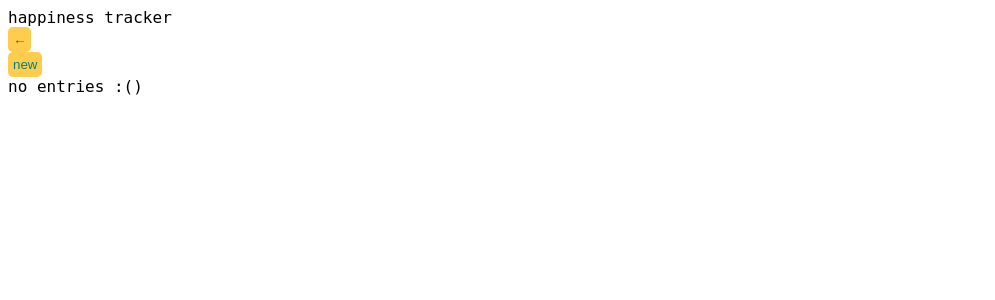
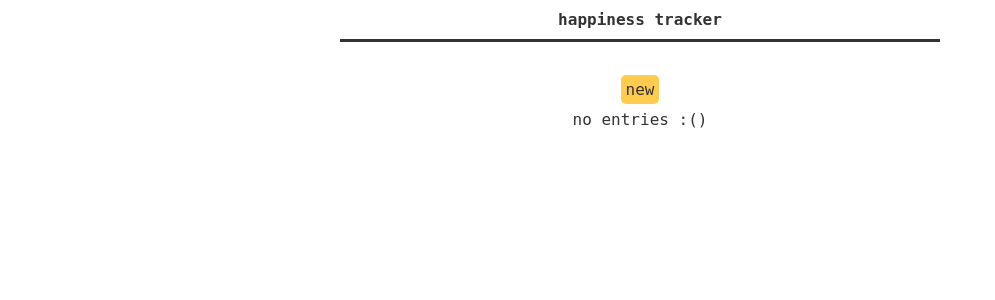
Before and after one commit to eliseduverdier/happiness-tracker, a Django app: page /tracker/ in a window 1280 px wide. Shown: the top 300 px of the page, without its empty margins (0-995 px from the left). Run offline with Django 4.2, Linux system fonts and the light colour scheme; data that the repository does not hold is empty.

Commit message:
feat ✨: add SCSS and better UX

```diff
--- a/tracker/static/css/forms.css
+++ /dev/null
@@ -1,35 +0,0 @@
-input[type="radio"] {
-  display: none;
-}
-input[type="radio"] + label {
-  font-size: 22px;
-  padding: 0 5px;
-}
-input[type="radio"]:checked + label {
-  background: #ffcc4d;
-  border: #eeae0b 1px solid;
-  border-radius: 5px;
-}
-div.form.score-item {
-  display: inline;
-}
-
-textarea,
-input {
-  background: white;
-  border: #eeae0b 1px solid;
-}
-
-textarea:focus,
-input:focus,
-textarea:focus-visible,
-input:focus-visible {
-  outline: #ffcc4d 3px solid;
-}
-
-button {
-  border: 0;
-  background: #ffcc4d;
-  padding: 5px;
-  border-radius: 5px;
-}
--- a/tracker/static/css/main.css
+++ /dev/null
@@ -1,11 +0,0 @@
-@import url("forms.css");
-@import url("entry_positions.css");
-
-body {
-  font: normal normal 16px "monospace";
-}
-
-a {
-  color: teal;
-  text-decoration: none;
-}
--- /dev/null
+++ b/tracker/static/scss/forms.scss
@@ -0,0 +1,63 @@
+input[type="radio"] {
+  display: none;
+  & + label {
+    font-size: 80px;
+    padding: 0 5px;
+
+    @media screen and (max-width: 600px) {
+      & {
+        font-size: 13vw;
+        padding: 0;
+      }
+    }
+
+
+  }
+  &:checked + label {
+    background: $primary;
+    border: $primary 1px solid;
+    border-radius: 5px;
+  }
+}
+div.form.score-item {
+  display: inline;
+}
+
+
+
+
+textarea,
+input {
+  width: 100%;
+  background: white;
+  color: $dark;
+  border: $primary 3px solid;
+  margin: 10px 0;
+  margin-right: 10px;
+}
+
+textarea:focus,
+input:focus,
+textarea:focus-visible,
+input:focus-visible {
+  background: $primary;
+  outline: 0;
+
+}
+
+button, input[type="submit"] {
+  border: 0;
+  background: $primary;
+  padding: 5px;
+  border-radius: 5px;
+
+  &:hover,
+  &:focus {
+    background: darken($primary, 10%);
+  }
+
+  &:active {
+    background: $accent;
+    color: $primary;
+  }
+}
--- /dev/null
+++ b/tracker/static/scss/layout.scss
@@ -0,0 +1,27 @@
+body {
+  margin: 0 auto;
+  max-width: 600px;
+}
+
+fieldset {
+  border: 0;
+  margin: 0;
+  padding: 0;
+}
+
+
+// HEADER
+header {
+  font-weight: bold;
+  text-align: center;
+  padding: 10px;
+  border-bottom: 3px solid;
+}
+
+main {
+  margin: 30px;
+}
+
+div#canvas {
+  overflow-y: scroll;
+}
--- /dev/null
+++ b/tracker/static/scss/main.css
@@ -0,0 +1,41 @@
+html { box-sizing: border-box; }
+
+*, *:before, *:after { box-sizing: inherit; }
+
+body { font: normal normal 16px "monospace"; color: #333; text-align: center; }
+
+h1, h2, h3, h4, h5, h6, div, input, ul, li, textarea, p, button { font-size: normal; font-weight: normal; text-align: center; margin: 3px; padding: 0; font: normal normal 16px "monospace"; color: #333; }
+
+a { color: #333; text-decoration: none; }
+
+header { font-weight: bold; }
+
+input[type="radio"] { display: none; }
+
+input[type="radio"] + label { font-size: 80px; padding: 0 5px; }
+
+@media screen and (max-width: 600px) { input[type="radio"] + label { font-size: 13vw; padding: 0; } }
+
+input[type="radio"]:checked + label { background: #ffcc4d; border: #ffcc4d 1px solid; border-radius: 5px; }
+
+div.form.score-item { display: inline; }
+
+textarea, input { width: 100%; background: white; color: #333; border: #ffcc4d 3px solid; margin: 10px 0; margin-right: 10px; }
+
+textarea:focus, input:focus, textarea:focus-visible, input:focus-visible { background: #ffcc4d; outline: 0; }
+
+button, input[type="submit"] { border: 0; background: #ffcc4d; padding: 5px; border-radius: 5px; }
+
+button:hover, button:focus, input[type="submit"]:hover, input[type="submit"]:focus { background: #ffbd1a; }
+
+button:active, input[type="submit"]:active { background: #333; color: #ffcc4d; }
+
+body { margin: 0 auto; max-width: 600px; }
+
+fieldset { border: 0; margin: 0; padding: 0; }
+
+header { font-weight: bold; text-align: center; padding: 10px; border-bottom: 3px solid; }
+
+main { margin: 30px; }
+
+div#canvas { overflow-y: scroll; }
--- /dev/null
+++ b/tracker/static/scss/main.scss
@@ -0,0 +1,7 @@
+@import "reset";
+
+@import "variables";
+@import "typography";
+
+@import "forms";
+@import "layout";
--- /dev/null
+++ b/tracker/static/scss/reset.scss
@@ -0,0 +1,9 @@
+html {
+  box-sizing: border-box;
+}
+
+*,
+*:before,
+*:after {
+  box-sizing: inherit;
+}
--- /dev/null
+++ b/tracker/static/scss/typography.scss
@@ -0,0 +1,23 @@
+body {
+  font: normal normal 16px "monospace";
+  color: $dark;
+  text-align: center;
+}
+h1, h2, h3, h4, h5, h6, div, input, ul, li, textarea, p, button {
+  font-size: normal;
+  font-weight: normal;
+  text-align: center;
+  margin: 3px;
+  padding: 0;
+  font: normal normal 16px "monospace";
+  color: $dark;
+}
+a {
+  color: $accent;
+  text-decoration: none;
+}
+
+// HEADER
+header {
+  font-weight: bold;
+}
--- /dev/null
+++ b/tracker/static/scss/variables.scss
@@ -0,0 +1,3 @@
+$primary: #ffcc4d;
+$accent: #333;
+$dark: #333;
--- a/tracker/templates/base.html
+++ b/tracker/templates/base.html
@@ -1,3 +1,4 @@
+{% load compile_static %}
 {% load static %}
 
 <!DOCTYPE html>
@@ -18,7 +19,8 @@
     <meta property="og:description" content="Track your happiness levels" />
 
     <link rel="icon" href="{% static '/img/favicon.png' %}" type="image/png" />
-    <link rel="stylesheet" href="{% static '/css/main.css' %}" />
+    <!-- {% static "/scss/main.scss"|compile %} hack wtf -->
+    <link rel="stylesheet" href="{% static "/scss/main.css" %}" />
   </head>
 
   <body>
--- a/tracker/templates/tracker/entry.html
+++ b/tracker/templates/tracker/entry.html
@@ -3,7 +3,7 @@
 {% block title %}Entry{% endblock %}
 
 {% block content %}
-<h1>Entry</h1>
+<h1>details</h1>
 
 {% if entry %}
 <ul>
--- a/tracker/templates/tracker/graph.html
+++ b/tracker/templates/tracker/graph.html
@@ -3,11 +3,11 @@
 {% block title %}all{% endblock %}
 
 {% block content %}
-<div>
+<!-- <div> not showing, useless for UX
   <button>
-    <a href="{% url 'tracker:list' %}"> ← </a>
+    <a href="{% url 'tracker:list' %}"> details </a>
   </button>
-</div>
+</div>-->
 
 <div>
   <button>
@@ -26,7 +26,7 @@
 
   const entries = {{ entries|safe }}
 
-  ctx.fillStyle = "FireBrick";
+  ctx.fillStyle = "#333";
   ctx.font = "10px monospace";
   ctx.fillText('AM', 25, 50)
   ctx.fillText('PM', 25, 100)
--- a/tracker/templates/tracker/list.html
+++ b/tracker/templates/tracker/list.html
@@ -19,7 +19,9 @@
 {% if entries %}
 <ul class="entries">
   {% for entry in entries %}
-  <li class="time-{{ entry.get_time_of_day }} day-year-{{ entry.get_days_since_year_beginning}} day-{{ entry.get_days_since_first_date }}" >
+  <li
+    class="time-{{ entry.get_time_of_day }} day-year-{{ entry.get_days_since_year_beginning}} day-{{ entry.get_days_since_first_date }}"
+    title="{{ entry.context }}">
     <a href="{% url 'tracker:entry' entry.id %}">
       {{ entry.score }} {{ entry.datetime }}
     </a>
--- a/tracker/templates/tracker/new.html
+++ b/tracker/templates/tracker/new.html
@@ -7,10 +7,6 @@
 <form action="{% url 'tracker:new' %}" method="post">
   {% csrf_token %}
   <fieldset>
-    <legend>
-      <h1>New</h1>
-    </legend>
-
     {% if error_message %}<p><strong>{{ error_message }}</strong></p>{% endif %}
 
     {% for score in scores %}
```
Also changed, not shown: happiness_tracker/settings.py (+18 -20 lines), tracker/static/css/entry_positions.css (deleted, +0 -86 lines), README.md, _doc/graph.png (added), _doc/new.png (added), static/favicon.ico (deleted).
